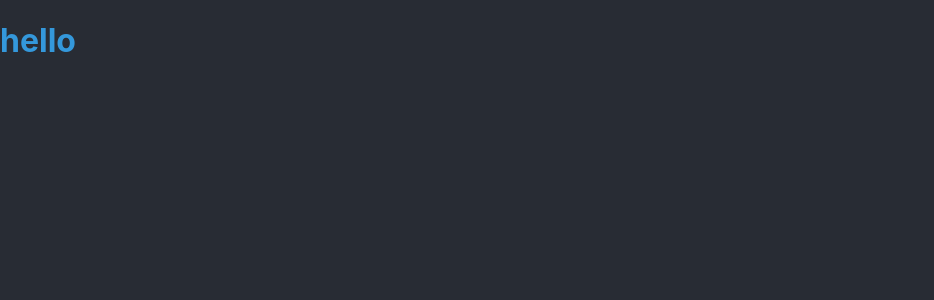
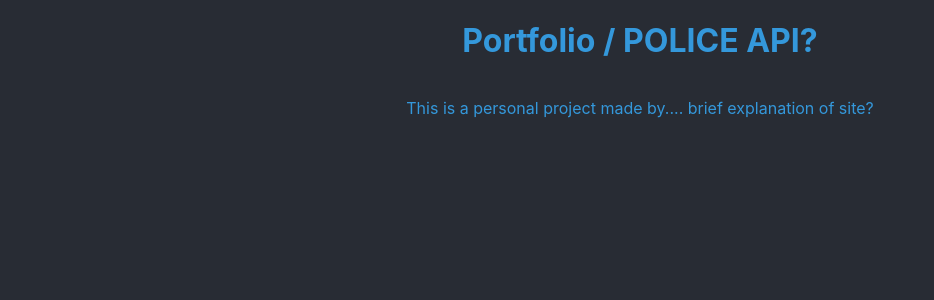
Before and after one commit to mrpingu98/policeAPI, a React (Create React App) app: page / in a window 1280 px wide. Shown: the top 300 px of the page, without its empty margins (0-934 px from the left). Built offline with nearby package versions, Linux system fonts and the light colour scheme.

Commit message:
Applying centre styling

```diff
--- a/src/Pages/Home.tsx
+++ b/src/Pages/Home.tsx
@@ -3,9 +3,10 @@ import '../Styling/main.scss'
 
 const Home: React.FC = () => {
     return (
-        <>
-        <h1>hello</h1>
-        </>
+        <div className="centre">
+        <h1>Portfolio / POLICE API?</h1>
+        <p>This is a personal project made by.... brief explanation of site?</p>
+        </div>
     )
 }
 
```
